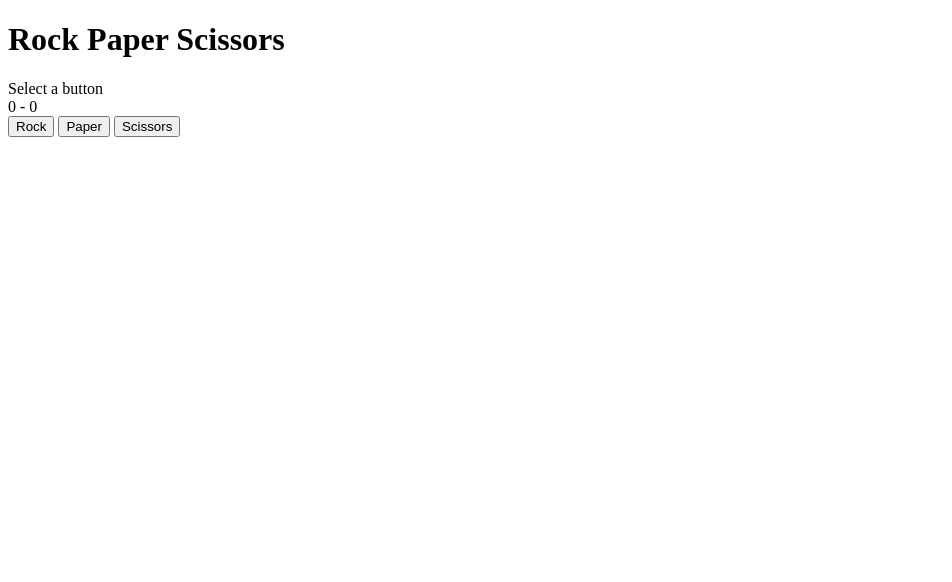
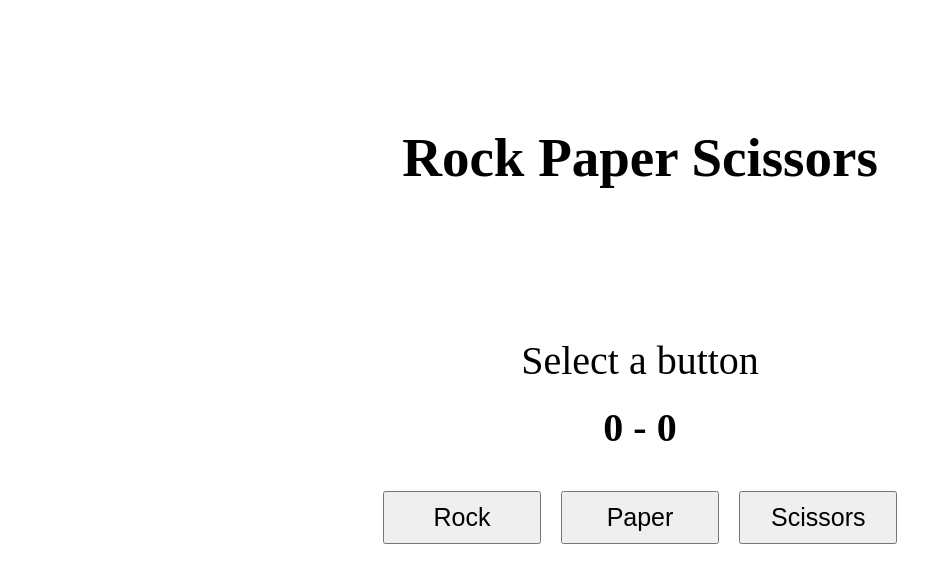
Before and after one commit to hurr-son/rock-paper-scissors, a plain HTML site: page index.html in a window 1280 px wide. Shown: the whole page, without its empty margins (0-952 px from the left). Drawn offline with Linux system fonts and the light colour scheme.

Commit message:
Aligned elements and adjusted size to my liking

```diff
--- a/style.css
+++ b/style.css
@@ -1,3 +1,50 @@
-#results {
+.container,
+.round-info {
    display: flex;
+   justify-content: center;
+   align-items: center;
+
 }
+
+.round-info {
+   padding-top: 8%;
+   padding-bottom: 20px;
+   flex-direction: column;
+}
+
+
+.buttons {
+   display: flex;
+   justify-content: center;
+
+
+
+}
+
+h1 {
+   display: flex;
+   justify-content: center;
+   align-items: center;
+   margin-top: 10%;
+   font-size: 55px;
+}
+
+
+button {
+   margin: 10px;
+   max-width: 158px;
+   width: 158px;
+   padding: 10px 30px;
+   font-size: 25px;
+}
+
+
+#score,
+#result {
+   padding: 10px;
+   font-size: 40px;
+}
+
+#score {
+   font-weight: bold;
+}
```
